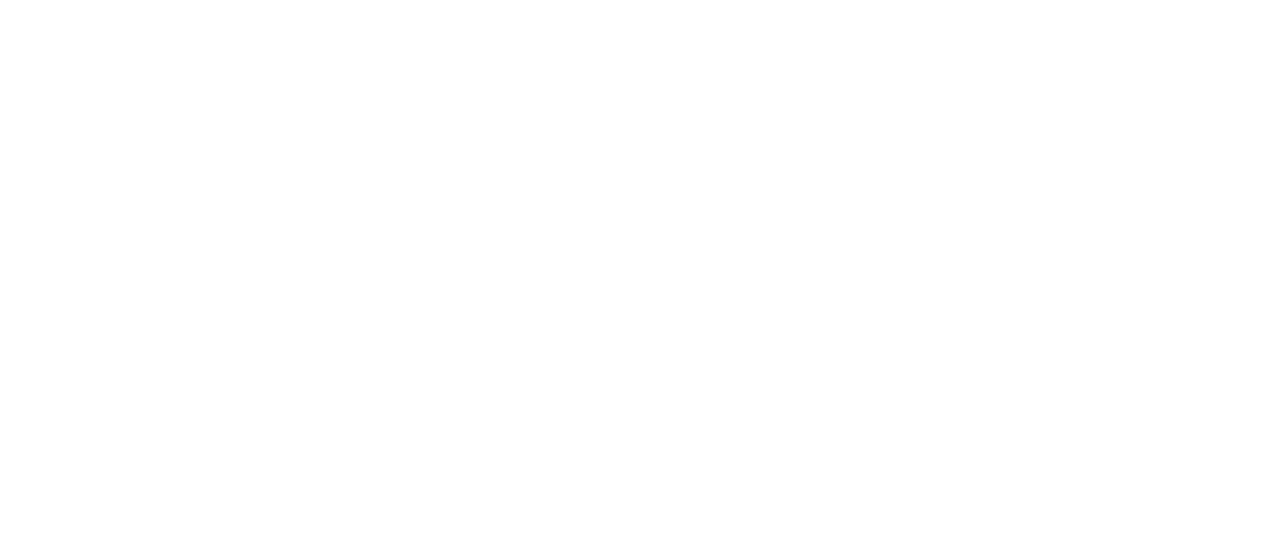
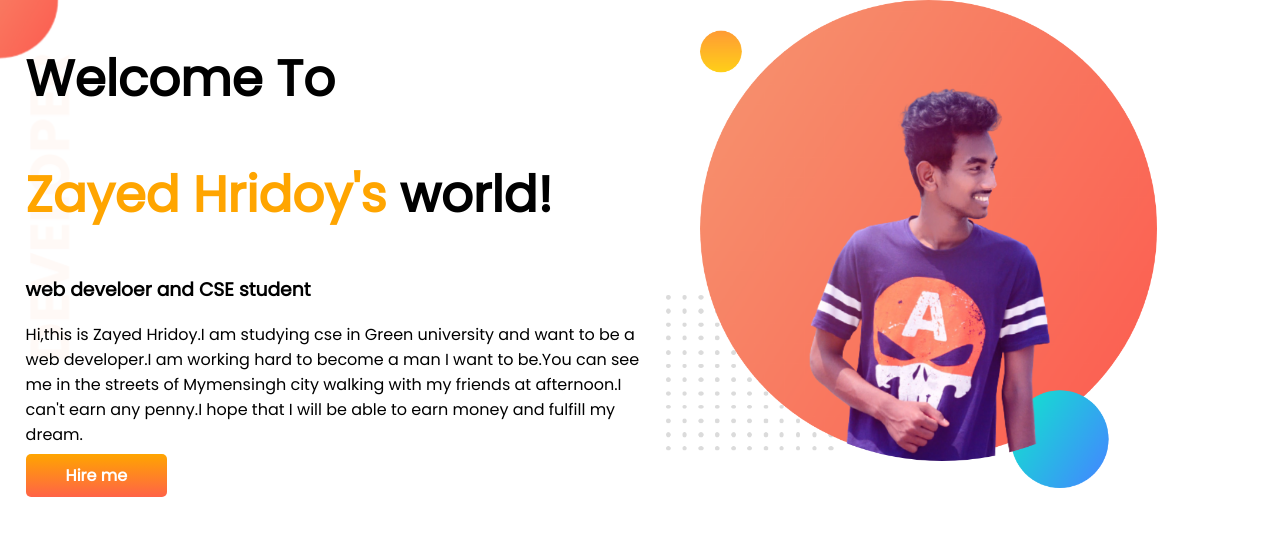
Before and after one commit to zayedhridoy/developer-portfolio, a plain HTML site: page index.html in a window 1280 px wide. Drawn offline with Linux system fonts and the light colour scheme.

Commit message:
top banner added

```diff
--- a/index.html
+++ b/index.html
@@ -1,13 +1,35 @@
 <!DOCTYPE html>
 <html lang="en">
+
 <head>
     <meta charset="UTF-8">
     <meta http-equiv="X-UA-Compatible" content="IE=edge">
     <meta name="viewport" content="width=device-width, initial-scale=1.0">
-    <title>Zayed portfolio</title>
+    <title>Zayed's portfolio</title>
+    <link rel="preconnect" href="https://fonts.googleapis.com">
+    <link rel="preconnect" href="https://fonts.gstatic.com" crossorigin>
+    <link href="https://fonts.googleapis.com/css2?family=Poppins&display=swap" rel="stylesheet">
     <link rel="stylesheet" href="style.css">
 </head>
+
 <body>
+    <section class="top-banner">
+        <div class="half-width">
+            <h1>Welcome To </h1>
+            <h1><span class="orange-color">Zayed Hridoy's</span> world!</h1>
+            <h3>web develoer and CSE student</h3>
+            <p>Hi,this is Zayed Hridoy.I am studying cse in Green university and want to be a web developer.I am working
+                hard to become a man I want to be.You can see me in the streets of Mymensingh city walking with my
+                friends
+                at afternoon.I can't earn any penny.I hope that I will be able to earn money and
+                fulfill my dream.</p>
+            <a class="link-button" target="_blank" href="https://www.linkedin.com/in/zayed-hridoy-141352217/">Hire
+                me</a>
+        </div>
+        <div class="half-width">
+            <img src="images/zayed-pic-with-bg.png" alt="">
+        </div>
+    </section>
+</body>
 
-</body>
 </html>
--- a/style.css
+++ b/style.css
@@ -0,0 +1,34 @@
+body{
+    font-family:'Poppins', sans-serif;
+    margin: 0%;
+}
+h1{
+    font-size: 50px;
+}
+.orange-color{
+    color: orange;
+}
+section{
+    display: flex;
+}
+.half-width{
+    width: 50%;
+    padding-left: 2%;
+}
+.half-width img{
+    width: 80%;
+}
+.link-button{
+    text-decoration: none;
+    background-image:linear-gradient(orange,tomato) ;
+    color: white;
+    font-weight: 700;
+    padding: 10px 40px;
+    border-radius: 5px;
+
+
+}
+.top-banner{
+    background-image: url(images/top-banner.png);
+    background-repeat: no-repeat;
+}
```
Also changed, not shown: images/1641233448131.jpg (added), images/1641233505245.jpg (added), images/2017-05-03-20-20-05-754.jpg (added), images/dream-bg.png (added), images/exp-bg.png (added), images/jhankar.png (added), images/jhankar2.png (added), images/my-bg.png (added), images/my-bg2.png (added), images/top-banner.png (added), images/zayed-pic-with-bg.png (added), 7 other files.
